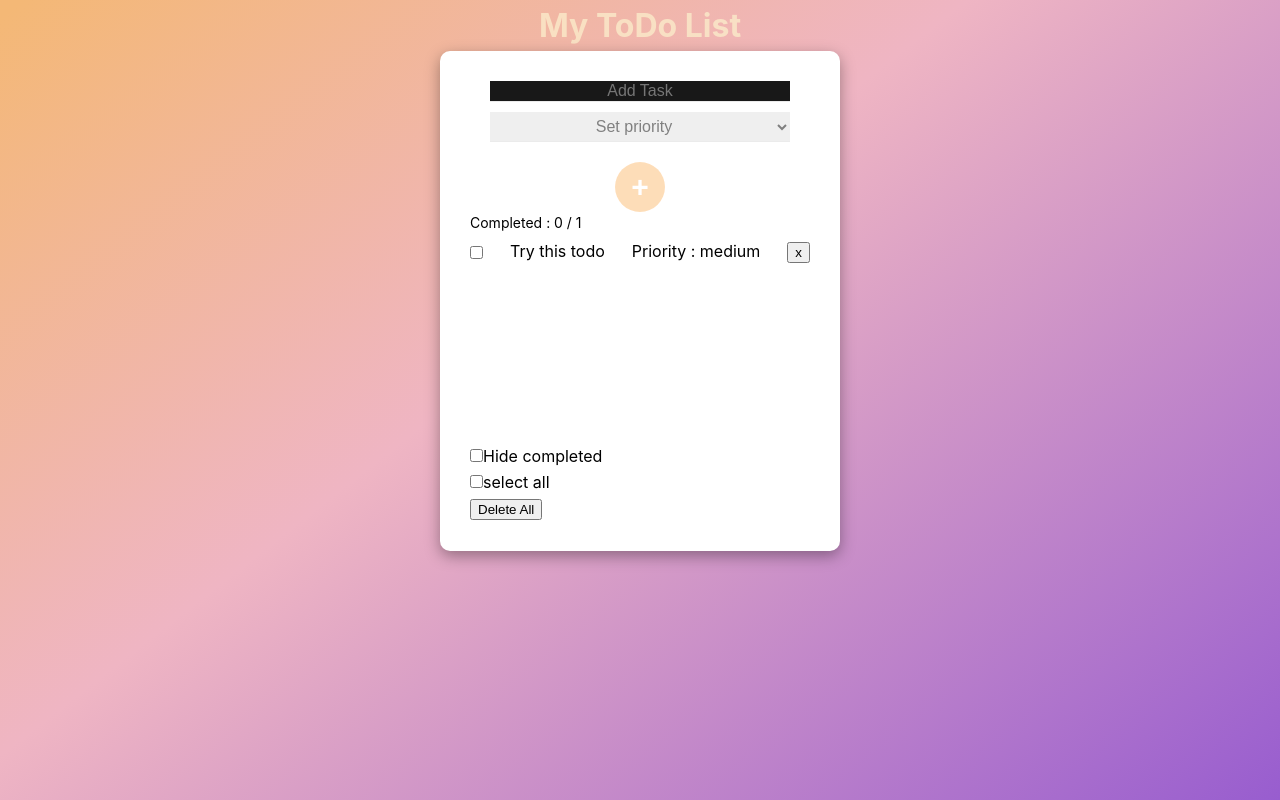
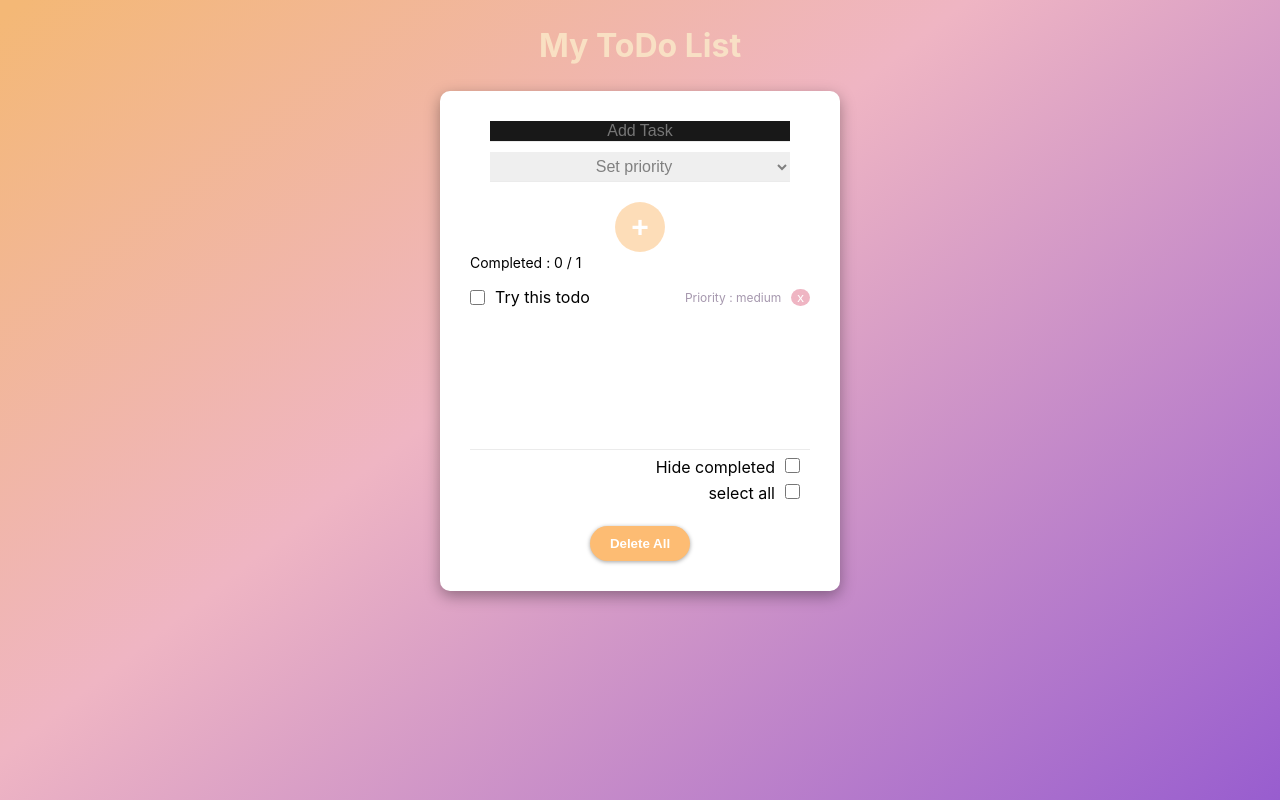
Before and after one commit to MarionThome/todo-vueJS, a Vue app: page / in a window 1280 px wide. Built offline with nearby package versions, Linux system fonts and the light colour scheme.

Commit message:
checbox, label and list css style

```diff
--- a/src/components/List.vue
+++ b/src/components/List.vue
@@ -30,7 +30,8 @@ props: {
 
 li.completed label{
   text-decoration: line-through;
-  color: red;
+  color: #a698ae
+
 }
 
 ul {
@@ -38,5 +39,8 @@ ul {
     padding: 0px;
     height: 200px;
     overflow-y: scroll;
+    border-bottom: 1px solid;
+    margin-bottom: 5px;
+    border-bottom: 1px solid rgba(235, 235, 235, 1)
 }
 </style>
--- a/src/components/Task.vue
+++ b/src/components/Task.vue
@@ -25,24 +25,49 @@ export default {
 
 <template>
     <li :key="todo.id" :class="{ completed: todo.completed }">
-        <input class="check" type="checkbox" v-model="todo.completed">
-        <label>
-            {{ todo.task }}
-        </label>
-        <p>Priority : {{ priorities[todo.priority] }}</p>
-        <button @click="store.removeToDo(todo)">x</button>
+        <div class="checkboxAndLabel">
+            <input class="check" type="checkbox" v-model="todo.completed">
+            <label class="task">
+                {{ todo.task }}
+            </label>
+        </div>
+        <div class="buttonAndPrio">
+            <p class="priority">Priority : {{ priorities[todo.priority] }}</p>
+            <button class="crossButton" @click="store.removeToDo(todo)">x</button>
+        </div>
     </li>
 </template>
 
 <style>
 li{
-
     display: flex;
     justify-content: space-between;
     align-items: center;
 }
+.checkboxAndLabel{
+    display: flex;
+    align-items: center;
+}
+
+.buttonAndPrio{
+    display: flex;
+    align-items: center;
+}
+.priority{
+    text-align: right;
+    margin-right: 10px;
+    font-size: 12px;
+    color: #a698ae
+;
+}
 .check{
     margin-bottom: 0px;
 }
+.crossButton{
+    background-color: rgba(239,181,195,1);
+    border-radius: 50%;
+    color : white;
+border : none
+}
 
 </style>
--- a/src/components/ToDo.vue
+++ b/src/components/ToDo.vue
@@ -40,17 +40,17 @@ export default {
 
 
         <div>
-        <div>
+        <div class="hideSelect">
+          <span>Hide completed</span>
           <input type="checkbox" v-model="hideCompleted" />
-          <span>Hide completed</span>
         </div>
-        <div>
+        <div class="hideSelect">
+          <span>select all</span>
           <input type="checkbox" @change="store.completeAll" />
-          <span>select all</span>
         </div>
-        <div>
-          <button v-if="store.todos.some(e => e.completed)" @click="store.removeCompleted()">Delete Completed</button>
-          <button @click="store.reset()">Delete All</button>
+        <div id="buttonContainer">
+          <button class="removeButtons" @click="store.reset()">Delete All</button>
+          <button class="removeButtons" id="deleteAll" v-if="store.todos.some(e => e.completed)" @click="store.removeCompleted()">Delete Completed</button>
         </div>
       </div>
     </div>
@@ -60,6 +60,7 @@ export default {
 <style>
 h1 {
   text-align: center;
+  margin : 20px auto
 }
 
 #main {
@@ -71,6 +72,14 @@ h1 {
 input {
   text-align: center;
 }
+input[type=checkbox] {
+  margin-right: 10px;
+  accent-color:  #ba71e4;
+  width: 15px;
+  height: 15px;
+
+}
+
 #todoContainer{
   display: flex;
   flex-direction: column;
@@ -84,7 +93,39 @@ input {
     border-radius: 10px;
 }
 #completion{
-  font-size: 14px
+  font-size: 14px;
+  margin-bottom : 10px
+}
+.removeButtons {
+  margin-top: 20px;
+  cursor: pointer;
+  border-radius:  50px;
+  padding: 10px 20px;
+  border: none;
+  background-color : #fdbc73;
+  color : white;
+  font-weight: bold;
+  box-shadow: rgba(0, 0, 0, 0.36) 0px 1px 4px;
+}
+.removeButtons:hover{
+  box-shadow: rgba(0, 0, 0, 0.16) 0px 1px 4px;
+}
+
+#buttonContainer{
+  display: flex;
+    align-items: center;
+    justify-content: space-around;
+}
+
+#deleteAll{
+  background-color: rgb(243, 134, 160);
+}
+
+.hideSelect{
+  text-align: end;
+}
+.hideSelect span{
+  margin-right: 10px;
 }
 @media (min-width: 481px) {
   #main{
```
